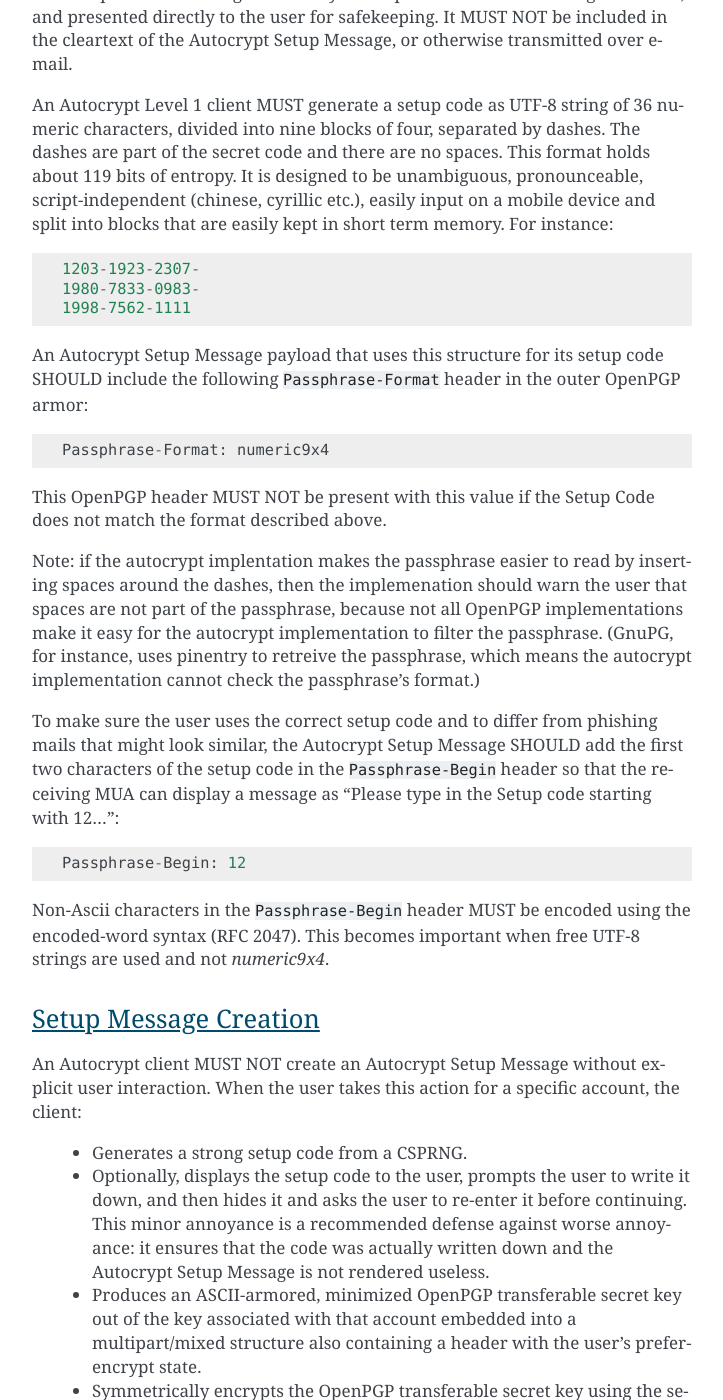
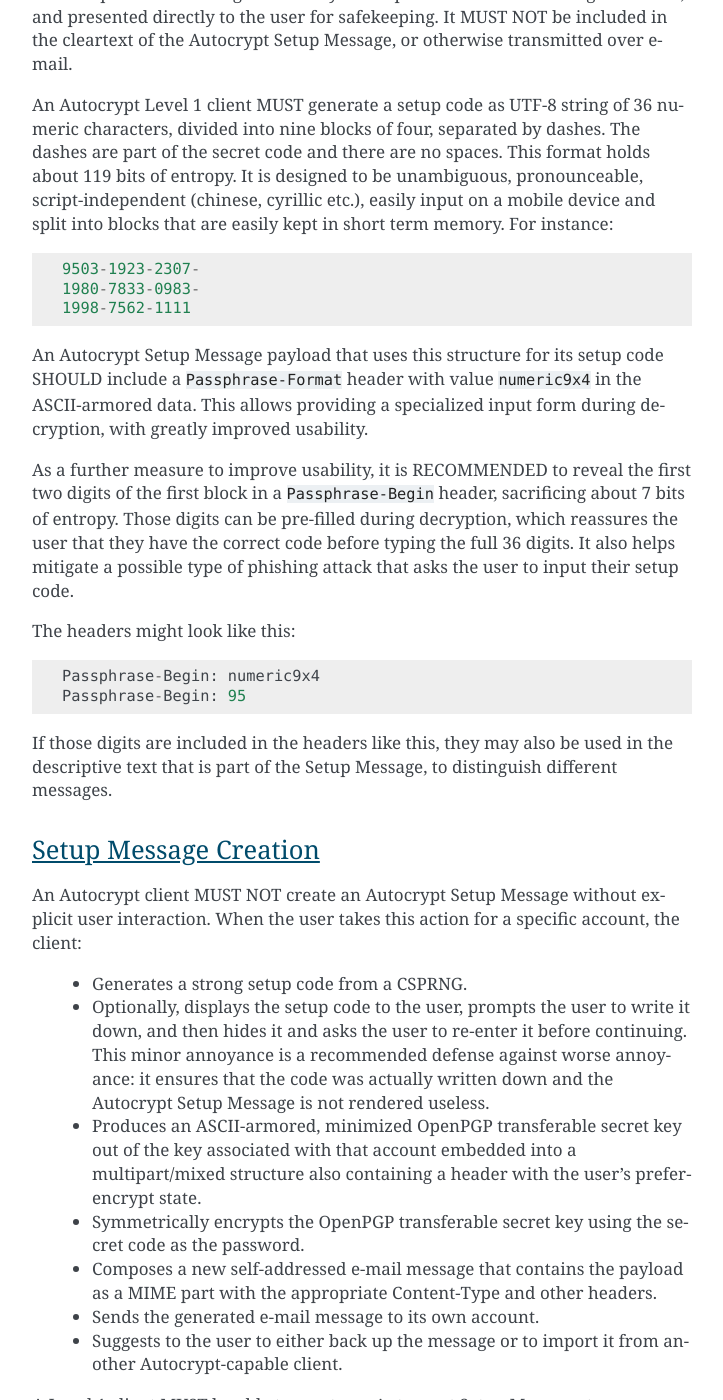
Before and after one commit to autocrypt/autocrypt, a Sphinx documentation site: the page built from doc/level1.rst, in a window 1280 px wide and 1400 px high, scrolled down 4116 px. Shown: the whole window, without its empty margins (388-1111 px from the left). Built offline with Sphinx 7.4.7, drawn with Linux system fonts in a browser that asks for light colours; pages that are not in the unit, such as notebooks, are missing from menus.

Commit message:
alternative suggestion for passphrase-begin

```diff
--- a/doc/level1.rst
+++ b/doc/level1.rst
@@ -161,42 +161,40 @@ NOT be included in the cleartext of the Autocrypt Setup Message, or
 otherwise transmitted over e-mail.
 
 An Autocrypt Level 1 client MUST generate a setup code as UTF-8 string
-of 36 numeric characters, divided into nine blocks of
-four, separated by dashes. The dashes are part of the secret
-code and there are no spaces. This format holds about 119 bits of entropy. It is designed to be
-unambiguous, pronounceable, script-independent (chinese, cyrillic etc.),
-easily input on a mobile device and split into blocks that are easily
-kept in short term memory. For instance::
+of 36 numeric characters, divided into nine blocks of four, separated
+by dashes. The dashes are part of the secret code and there are no
+spaces. This format holds about 119 bits of entropy. It is designed to
+be unambiguous, pronounceable, script-independent (chinese, cyrillic
+etc.), easily input on a mobile device and split into blocks that are
+easily kept in short term memory. For instance::
 
-    1203-1923-2307-
+    9503-1923-2307-
     1980-7833-0983-
     1998-7562-1111
 
 An Autocrypt Setup Message payload that uses this structure for its
-setup code SHOULD include the following ``Passphrase-Format`` header
-in the outer OpenPGP armor::
+setup code SHOULD include a ``Passphrase-Format`` header with value
+``numeric9x4`` in the ASCII-armored data. This allows providing a
+specialized input form during decryption, with greatly improved
+usability.
 
-    Passphrase-Format: numeric9x4
+As a further measure to improve usability, it is RECOMMENDED to reveal
+the first two digits of the first block in a ``Passphrase-Begin``
+header, sacrificing about 7 bits of entropy. Those digits can be
+pre-filled during decryption, which reassures the user that they have
+the correct code before typing the full 36 digits. It also helps
+mitigate a possible type of phishing attack that asks the user to
+input their setup code.
 
-This OpenPGP header MUST NOT be present with this value if the Setup
-Code does not match the format described above.
+The headers might look like this::
 
-Note: if the autocrypt implentation makes the passphrase easier
-to read by inserting spaces around the dashes, then the implemenation
-should warn the user that spaces are not part of the passphrase, because
-not all OpenPGP implementations make it easy for the autocrypt implementation
-to filter the passphrase.  (GnuPG, for instance, uses pinentry to retreive the passphrase, which
-means the autocrypt implementation cannot check the passphrase's format.)
+    Passphrase-Begin: numeric9x4
+    Passphrase-Begin: 95
 
-To make sure the user uses the correct setup code and to differ from phishing
-mails that might look similar, the Autocrypt Setup Message SHOULD add the first
-two characters of the setup code in the ``Passphrase-Begin`` header so that the receiving MUA can display
-a message as "Please type in the Setup code starting with 12..."::
+If those digits are included in the headers like this, they may also
+be used in the descriptive text that is part of the Setup Message, to
+distinguish different messages.
 
-    Passphrase-Begin: 12
-
-Non-Ascii characters in the ``Passphrase-Begin`` header MUST be encoded using the
-encoded-word syntax (RFC 2047).  This becomes important when free UTF-8 strings are used and not `numeric9x4`.
 
 Setup Message Creation
 ++++++++++++++++++++++
```
